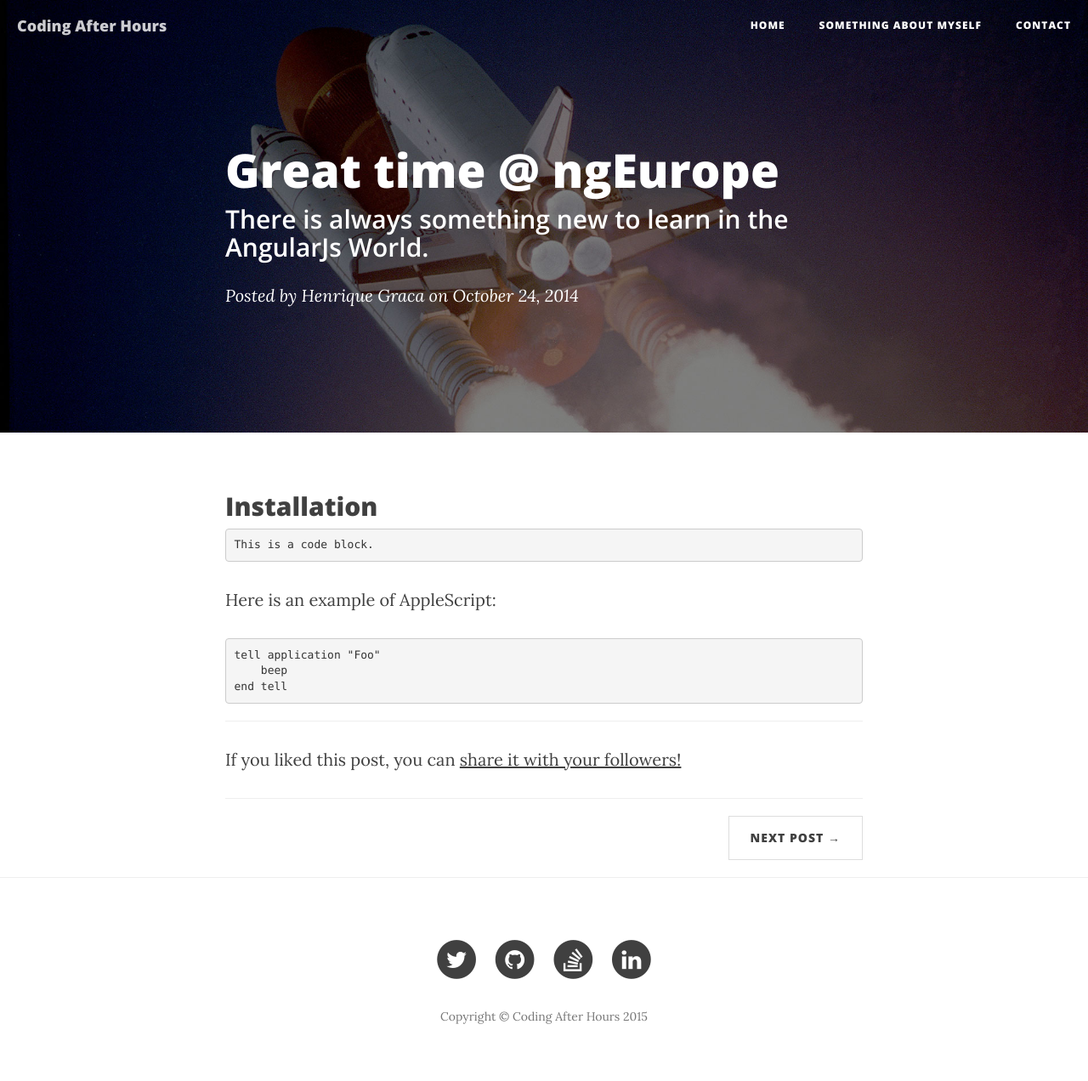
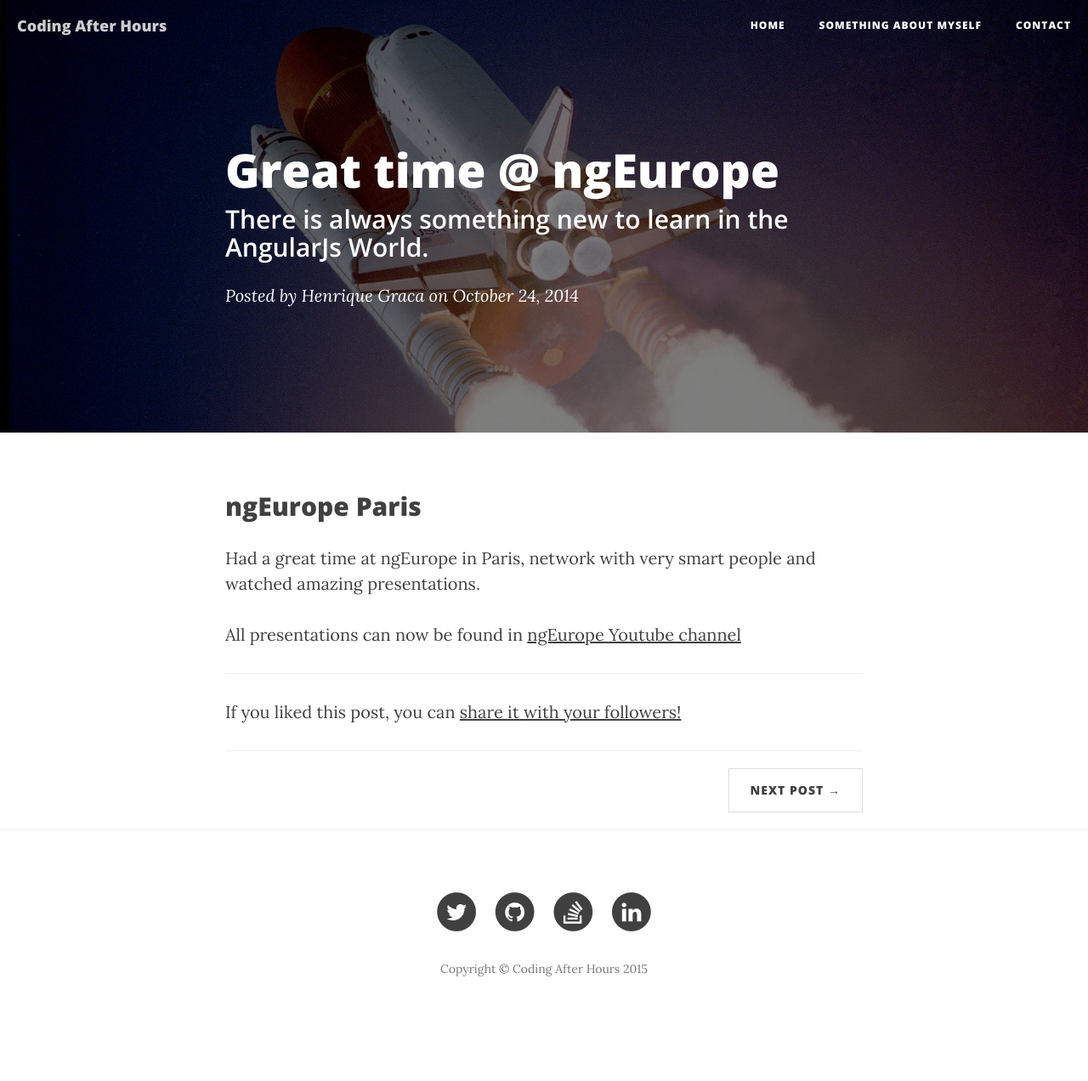
Before and after one commit to hjgraca/hjgraca.github.io-old, a Jekyll site: the page built from _posts/2014-10-24-great-time-ngeurope.markdown, in a window 1280 px wide. Shown: the whole page at 85% size. Built offline with Jekyll 4.4.1, drawn with Linux system fonts in a browser that asks for light colours; nearby versions of some CDN libraries; comment, search, counter and statistics services are not loaded; after the commit the page ends 1216 px from its top, so only the background shows below that.

Commit message:
ngeurope

```diff
--- a/_posts/2014-10-24-great-time-ngeurope.markdown
+++ b/_posts/2014-10-24-great-time-ngeurope.markdown
@@ -7,13 +7,9 @@ author:     "Henrique Graca"
 header-img: "img/post-bg-01.jpg"
 ---
 
-Installation
+ngEurope Paris
 --------------
 
-<pre><code>This is a code block.
-</code></pre>
-Here is an example of AppleScript:
+Had a great time at ngEurope in Paris, network with very smart people and watched amazing presentations.
 
-    tell application "Foo"
-        beep
-    end tell
+All presentations can now be found in [ngEurope Youtube channel](https://www.youtube.com/channel/UCEGUP3TJJfMsEM_1y8iviSQ "ngEurope Youtube channel")
```
